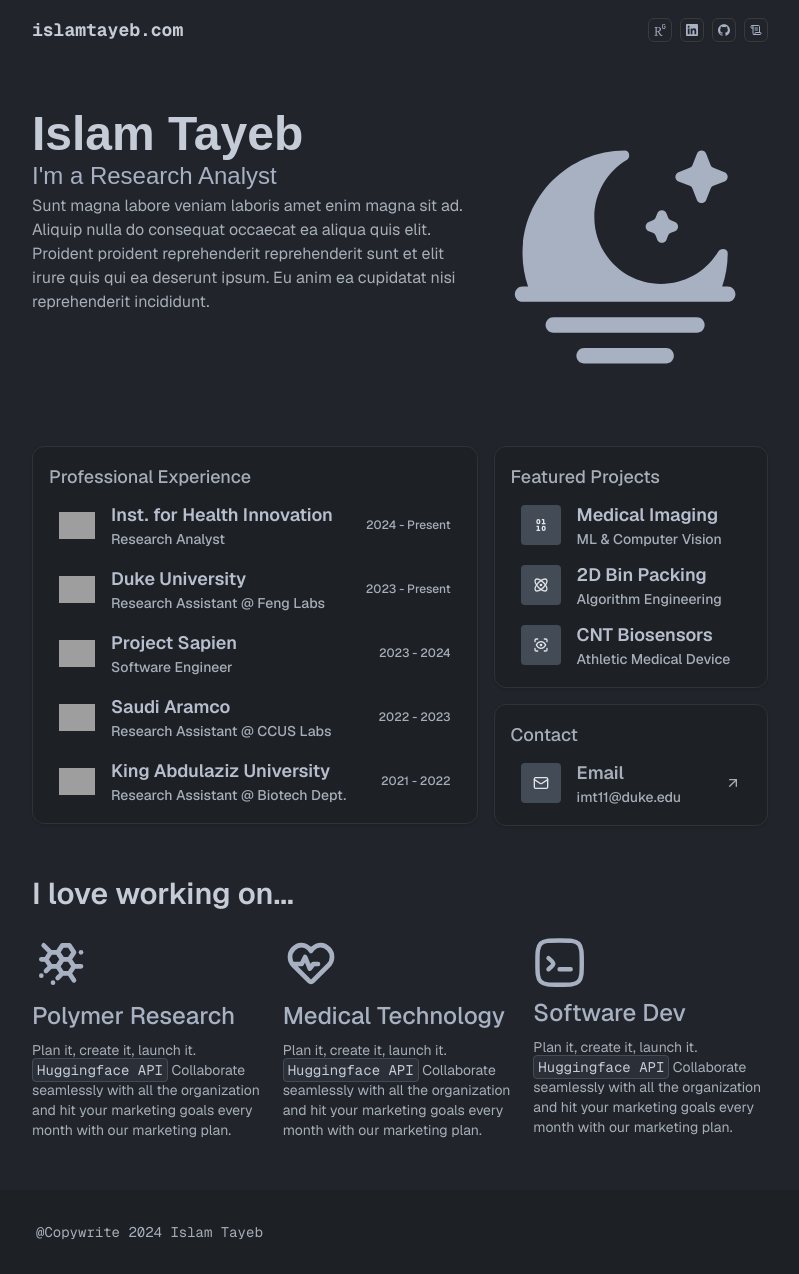
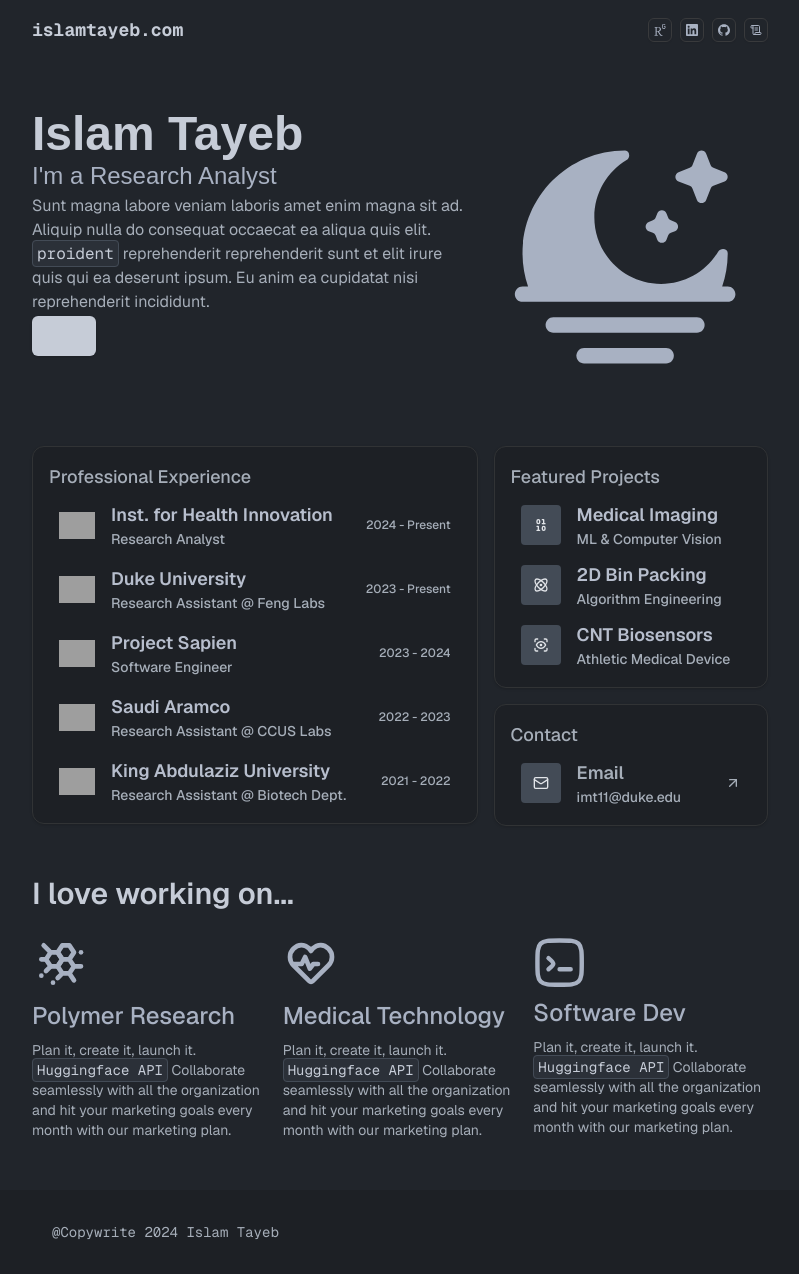
Before and after one commit to IslamTayeb/personal-website, a Next.js app in the folder my-portfolio/: page / in a window 1280 px wide. Shown: the whole page, without its empty margins (240-1039 px from the left). Built offline with nearby package versions, Linux system fonts and the light colour scheme; grey boxes are pictures that could not be loaded; a web font is replaced by a local one.

Commit message:
Button under hero sect.
Played with buttons under the hero sect. paragraph

```diff
--- a/my-portfolio/app/_components/Footer.tsx
+++ b/my-portfolio/app/_components/Footer.tsx
@@ -4,8 +4,8 @@ import { Section } from './Section'
 export const Footer = () => {
     return (
         <footer className='bg-card'>
-            <Section className='px-5 py-8'>
-                <p className='text-muted-foreground text-sm'>@Copywrite 2024 Islam Tayeb</p>
+            <Section>
+                <p className='px-5 py-8 text-muted-foreground text-sm'>@Copywrite 2024 Islam Tayeb</p>
             </Section>
         </footer>
     )
--- a/my-portfolio/app/_components/Hero.tsx
+++ b/my-portfolio/app/_components/Hero.tsx
@@ -5,22 +5,26 @@ import { MoonIcon } from './Icons/MoonIcon'
 import { Section } from './Section'
 import { Typewriter, Cursor } from "react-simple-typewriter"
 import { cn } from '@/lib/utils'
+import { Button } from '@/components/ui/button'
 
 const Code = ({className,...props}: ComponentPropsWithoutRef<"span">) => {
     return <span className={cn("bg-accent/30 hover:bg-accent/50 transition-colors border border-accent px-1 py-0.5 rounded-sm text-primary font-mono",className)} {...props} />
 }
 
 export const Hero = () => {
-    return <Section className='flex max-md:flex-col items-start gap-3'>
+    return <Section>
+        <div className='flex max-md:flex-col items-start gap-3'>
         {/* gap is for the gap between the cresent and the text */}
         {/* replace md with lg if you remove the cresent */}
         <div className='flex-[4] flex flex-col gap-0.5'>
             <h2 className='font-caption font-semibold text-5xl text-primary'>Islam Tayeb</h2>
             <h3 className='font-caption font-medium text-2xl'>I'm a <Typewriter words={['Software Developer', 'Research Analyst', 'Graphic Designer']} cursor typeSpeed={50} loop={0} deleteSpeed={40} delaySpeed={2250} /></h3>
-            <p className='font-sans basis-0 text-muted-foreground'>Sunt magna labore veniam laboris amet enim magna sit ad. Aliquip nulla do consequat occaecat ea aliqua quis elit. Proident proident reprehenderit reprehenderit sunt et elit irure quis qui ea deserunt ipsum. Eu anim ea cupidatat nisi reprehenderit incididunt.</p>
+            <p className='font-sans basis-0 text-muted-foreground'>Sunt magna labore veniam laboris amet enim magna sit ad. Aliquip nulla do consequat occaecat ea aliqua quis elit. <Code>proident</Code> reprehenderit reprehenderit sunt et elit irure quis qui ea deserunt ipsum. Eu anim ea cupidatat nisi reprehenderit incididunt.</p>
+            <div><Button size={"lg"} className='' /></div>
         </div>
         <div className='flex-[2.25] p-5 m-auto'>
             <MoonIcon className="w-full h-auto max-w-xs max-md:w-56 ml-auto" />
         </div>
+        </div>
     </Section>
 }
--- a/my-portfolio/app/page.tsx
+++ b/my-portfolio/app/page.tsx
@@ -26,7 +26,6 @@ export default function Home() {
       <Spacing height={50} />
 
       <Footer />
-
     </main>
   );
 }
--- a/my-portfolio/package.json
+++ b/my-portfolio/package.json
@@ -13,6 +13,7 @@
     "@radix-ui/react-slot": "^1.0.2",
     "class-variance-authority": "^0.7.0",
     "clsx": "^2.1.1",
+    "framer-motion": "^11.2.6",
     "geist": "^1.3.0",
     "lucide-react": "^0.379.0",
     "next": "14.2.3",
--- a/my-portfolio/tailwind.config.ts
+++ b/my-portfolio/tailwind.config.ts
@@ -17,6 +17,20 @@ const config = {
         "2xl": "1400px",
       },
     },
+
+      "animation": {
+      shimmer: "shimmer 2s linear infinite"
+      },
+      "keyframes": {
+      shimmer: {
+          from: {
+          "backgroundPosition": "0 0"
+          },
+          to: {
+          "backgroundPosition": "-200% 0"
+          }
+      }
+      },
 
     fontFamily: {
       mono: ["var(--font-geist-mono)"],
```
Also changed, not shown: 1 other file (tests, documents, lock files or other folders).
